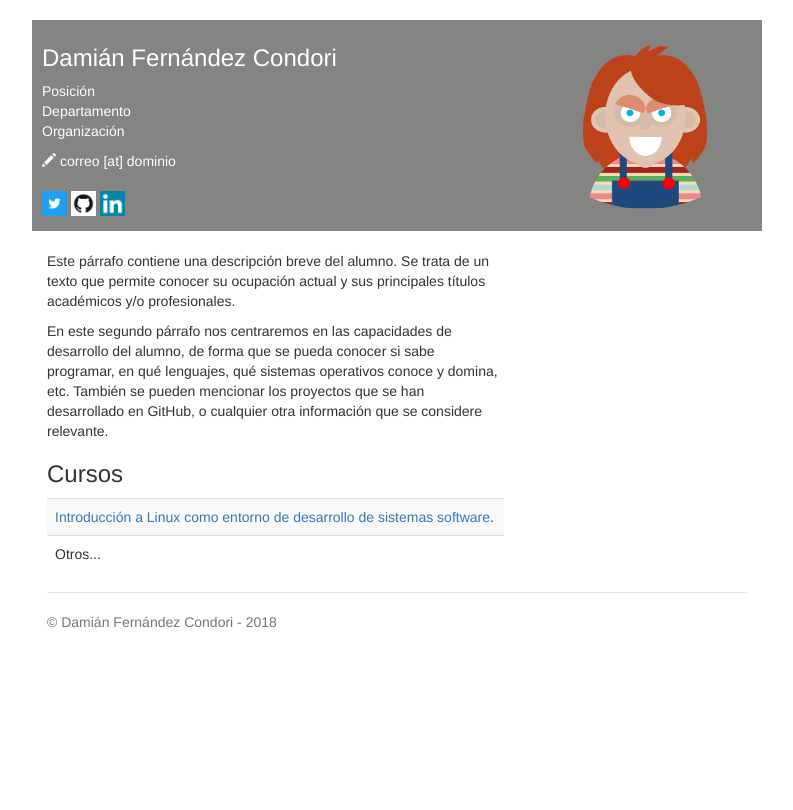
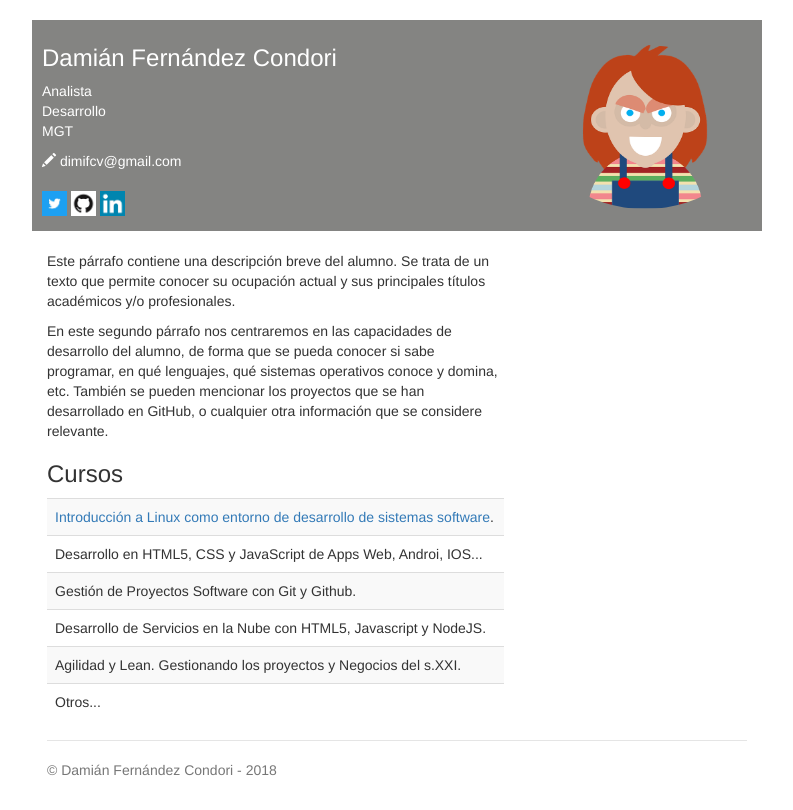
Before and after one commit to damian81/damian81.github.io, a plain HTML site: page index.html in a window 1280 px wide. Shown: the whole page, without its empty margins (243-1036 px from the left). Drawn offline with nearby package versions, Linux system fonts and the light colour scheme.

Commit message:
Version personalizada de mi sitio Web. v2

```diff
--- a/index.html
+++ b/index.html
@@ -20,13 +20,13 @@
       <h3>Damián Fernández Condori <span><img style="width: 214px; height: 164px;" class='img-circle' alt="Damián Fernández Condori" src="img/foto.png" align="right"></span></h3>
       <p>
         <!--Sustituir por los datos del alumno-->
-        Posición<br>
-        Departamento<br>
-        Organización
+        Analista<br>
+        Desarrollo<br>
+        MGT
       </p>
       <address>
         <!--Sustituir por los datos del alumno-->
-        <span class='glyphicon glyphicon-pencil'></span> correo [at] dominio <br>
+        <span class='glyphicon glyphicon-pencil'></span> dimifcv@gmail.com <br>
       </address>
 
       <!--Sustituir por los datos del alumno-->
@@ -48,7 +48,12 @@
           <h3>Cursos</h3>
           <table class='table table-striped'>
             <tr><td><a href="https://www.miriadax.net" target="blank">Introducción a Linux como entorno de desarrollo de sistemas software</a>.</td></tr>
+            <tr><td>Desarrollo en HTML5, CSS y JavaScript de Apps Web, Androi, IOS...</td></tr>
+            <tr><td>Gestión de Proyectos Software con Git y Github.</td></tr>
+            <tr><td>Desarrollo de Servicios en la Nube con HTML5, Javascript y NodeJS.</td></tr>
+            <tr><td>Agilidad y Lean. Gestionando los proyectos y Negocios del s.XXI.</td></tr>
             <tr><td>Otros...</td></tr>
+
           </table>
         </div>
       </div>
```
